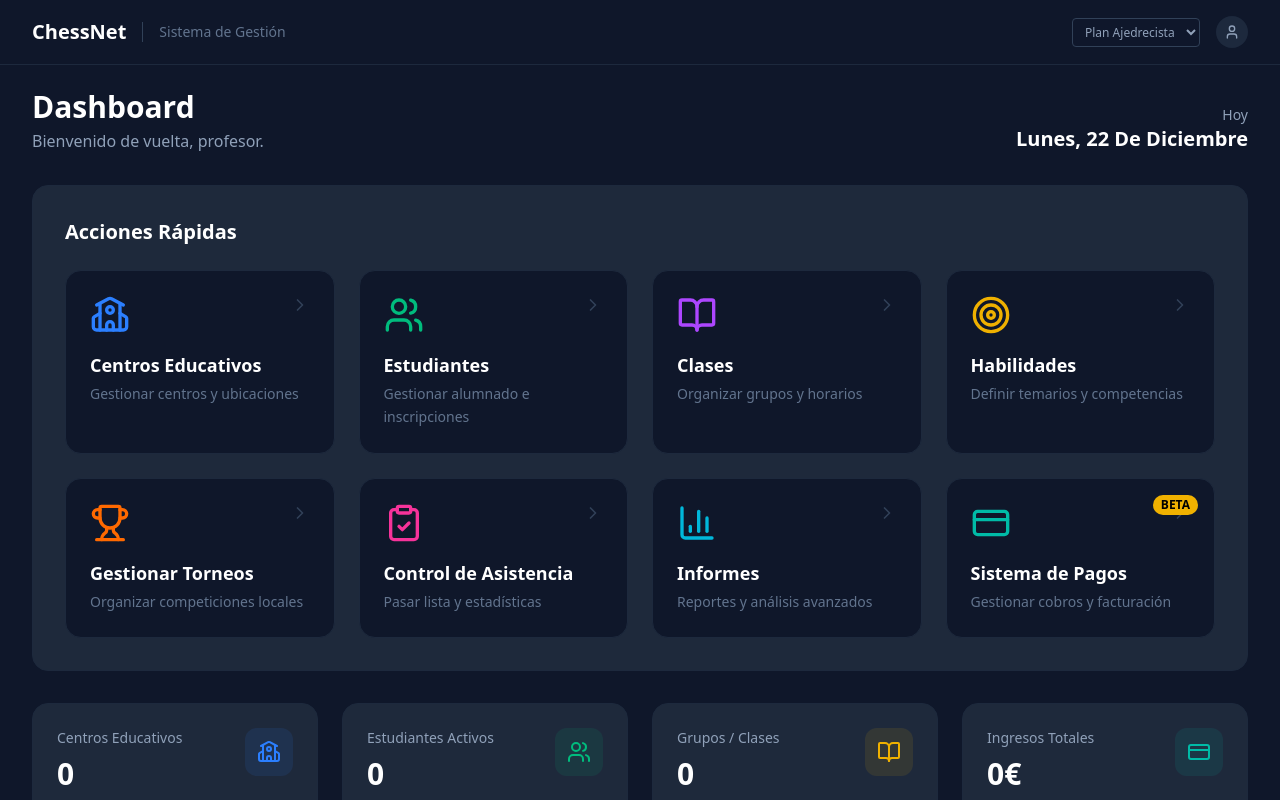
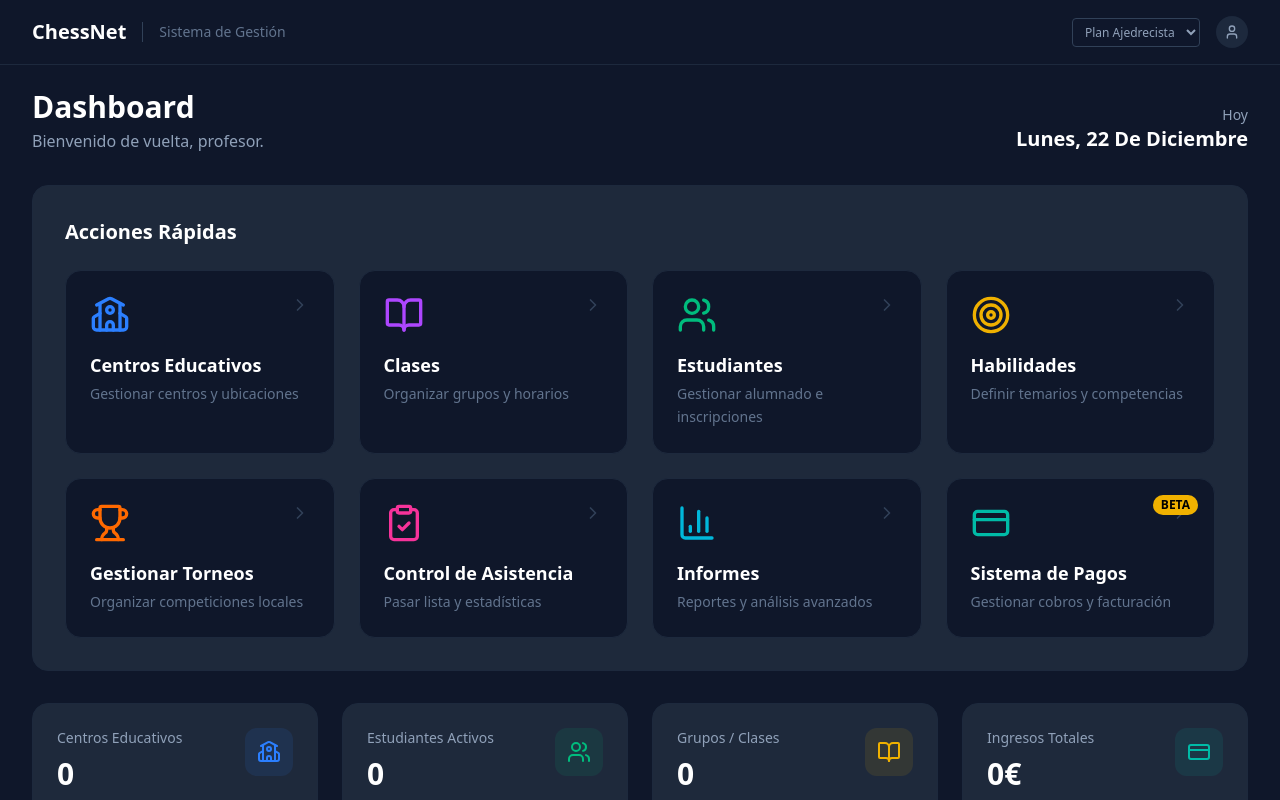
Before and after one commit to Chess-Society/ChessNet, a SvelteKit app: page /dashboard in a window 1280 px wide. Shown: the top 800 px of the page. Built offline with nearby package versions, Linux system fonts and the light colour scheme.

Commit message:
fix: Reorder Quick Actions - Centers → Classes → Students for better hierarchy

```diff
--- a/src/routes/dashboard/+page.svelte
+++ b/src/routes/dashboard/+page.svelte
@@ -32,20 +32,20 @@
             link: "centers",
         },
         {
+            title: "Clases",
+            desc: "Organizar grupos y horarios",
+            icon: BookOpen,
+            color: "text-purple-500",
+            hover: "hover:border-purple-500/50",
+            link: "classes",
+        },
+        {
             title: "Estudiantes",
             desc: "Gestionar alumnado e inscripciones",
             icon: Users,
             color: "text-emerald-500",
             hover: "hover:border-emerald-500/50",
             link: "students",
-        },
-        {
-            title: "Clases",
-            desc: "Organizar grupos y horarios",
-            icon: BookOpen,
-            color: "text-purple-500",
-            hover: "hover:border-purple-500/50",
-            link: "classes",
         },
         {
             title: "Habilidades",
```
